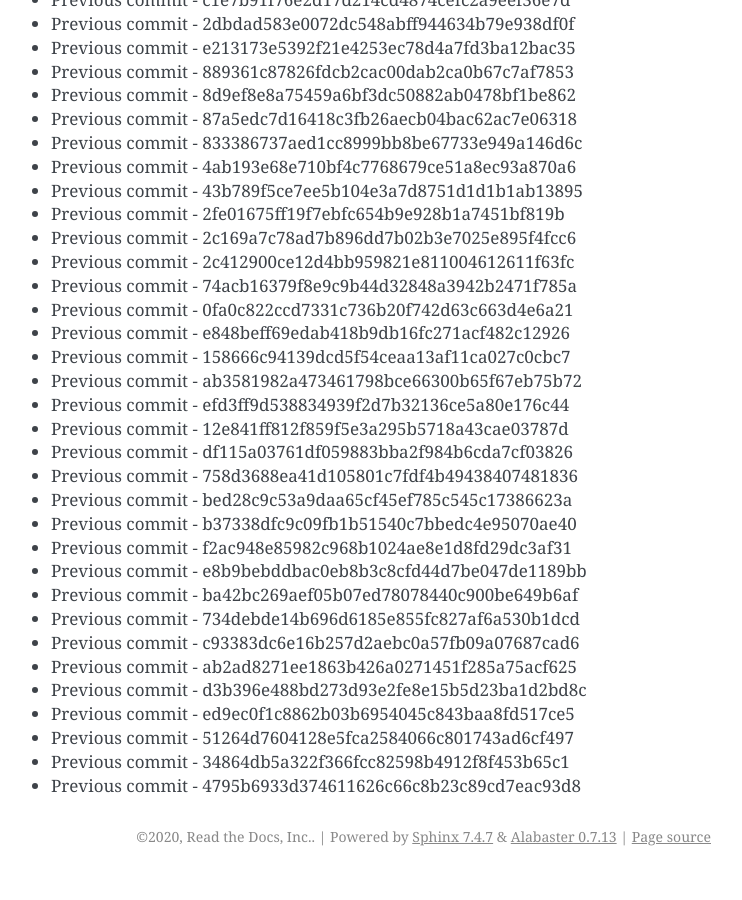
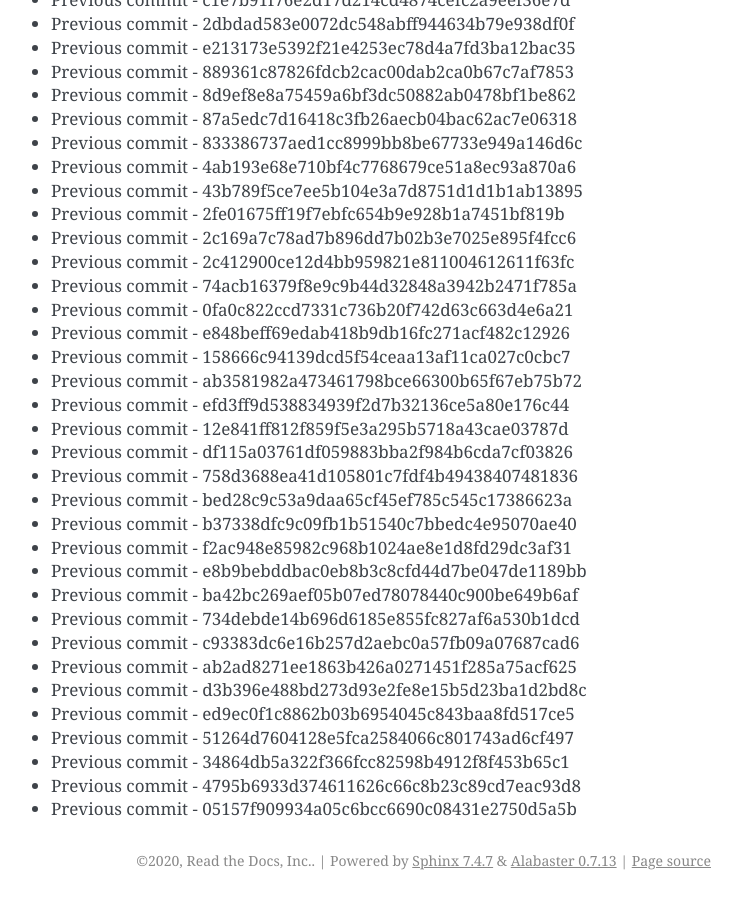
Before and after one commit to readthedocs/rtd-git-stresstest, a Sphinx documentation site: the page built from docs/updates.rst, in a window 1280 px wide and 900 px high, scrolled down 6081 px. Shown: the whole window, without its empty margins (399-1141 px from the left). Built offline with Sphinx 7.4.7, drawn with Linux system fonts in a browser that asks for light colours; before the commit the page ends 6957 px from its top, so only the background shows below that.

Commit message:
Generating commit from previous: 05157f909934a05c6bcc6690c08431e2750d5a5b

```diff
--- a/docs/updates.rst
+++ b/docs/updates.rst
@@ -287,3 +287,4 @@ It can be tested for any performance characteristics.
 * Previous commit - 51264d7604128e5fca2584066c801743ad6cf497
 * Previous commit - 34864db5a322f366fcc82598b4912f8f453b65c1
 * Previous commit - 4795b6933d374611626c66c8b23c89cd7eac93d8
+* Previous commit - 05157f909934a05c6bcc6690c08431e2750d5a5b
```
